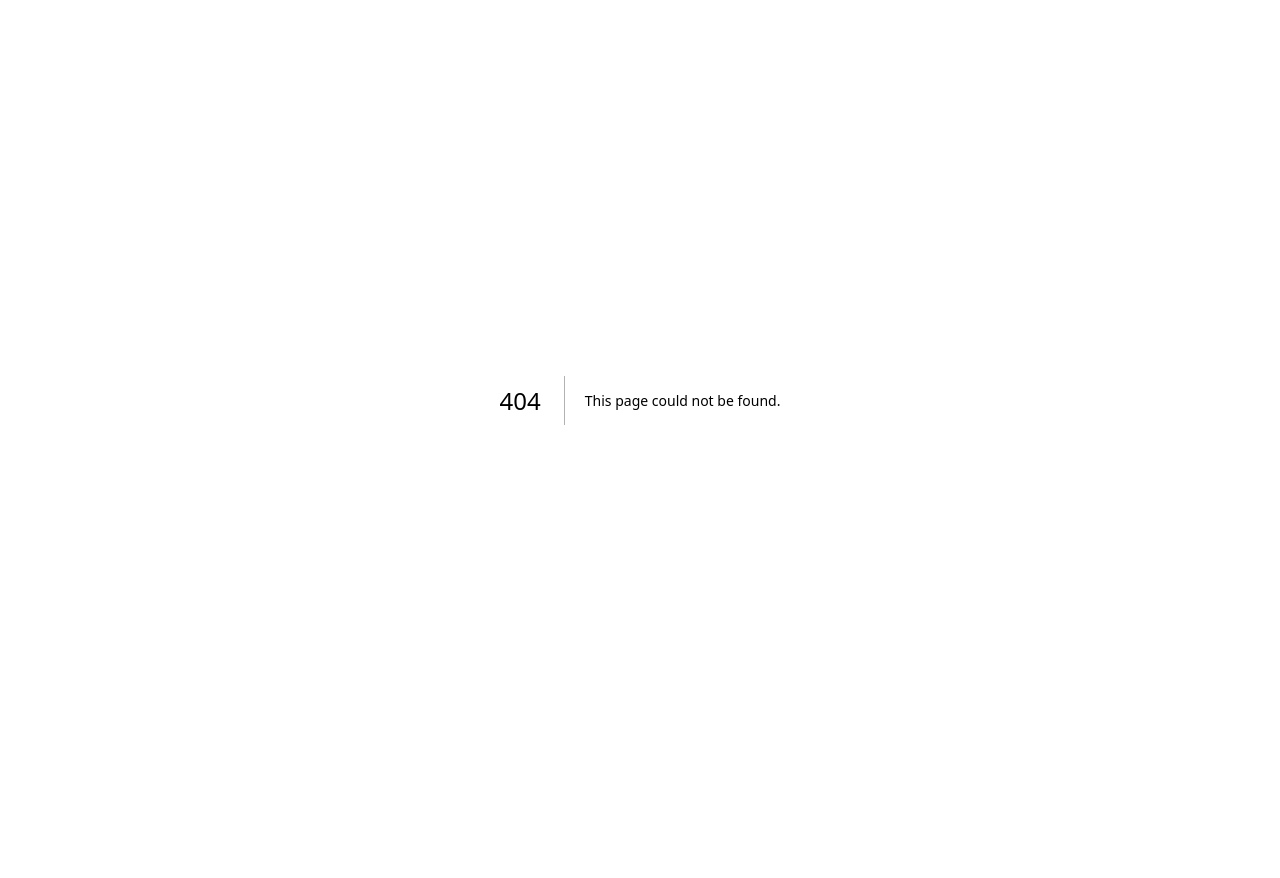
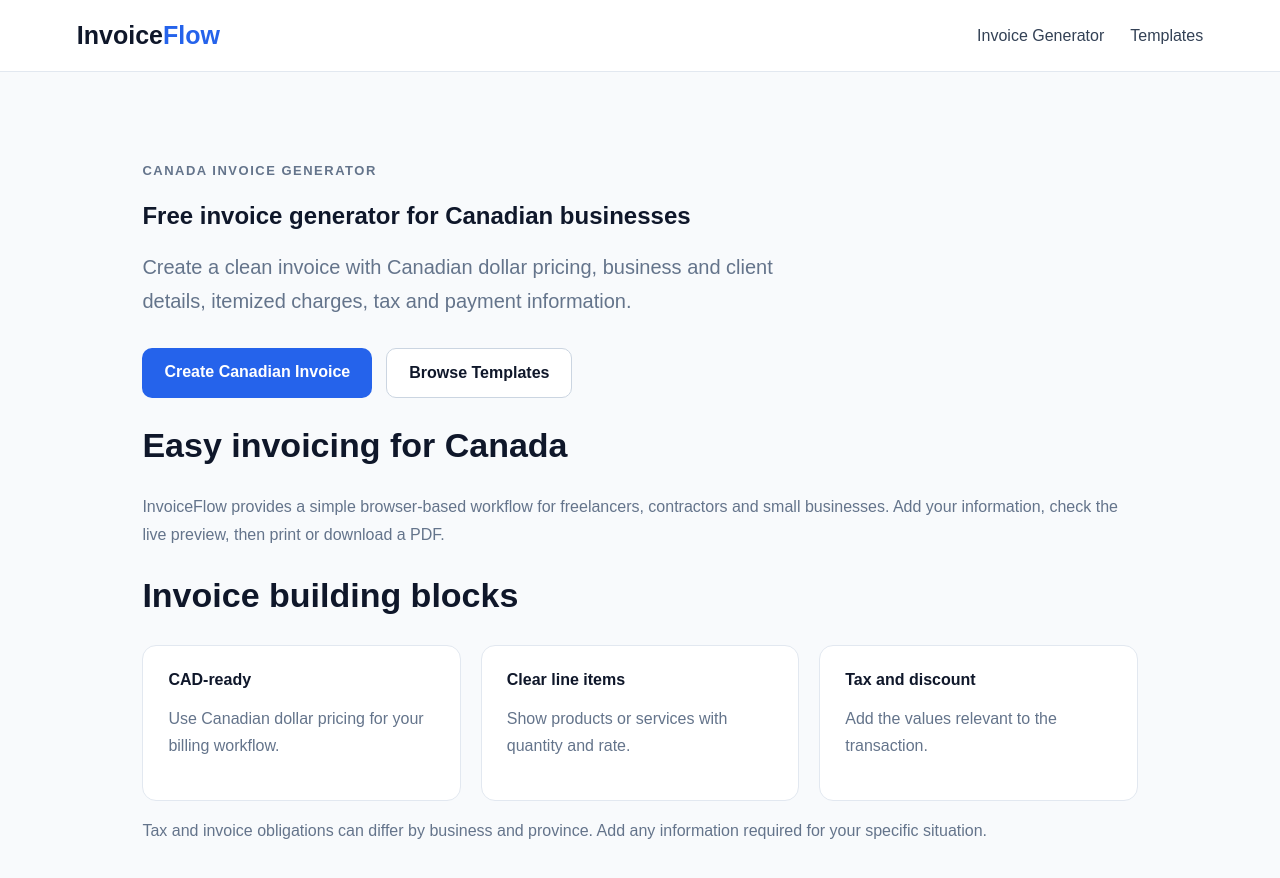
Before and after one commit to wakilmustaqeem/invoiceflow, a Next.js app: page /invoice-generator/canada in a window 1280 px wide. Before the commit this address had no page. Shown: the top 878 px of the page. Before the commit the page ends 800 px from the top, so only its background shows below. Built offline with nearby package versions, Linux system fonts and the light colour scheme.

Commit message:
seo: add Canada invoice generator landing page

```diff
--- /dev/null
+++ b/app/invoice-generator/canada/page.tsx
@@ -0,0 +1,3 @@
+import Link from 'next/link';
+export const metadata={title:'Free Invoice Generator for Canada | InvoiceFlow',description:'Create a professional Canadian invoice online for free. Add business and client details, itemized charges, tax, discounts and payment information.'};
+export default function CanadaInvoice(){return <main><header className="nav"><div className="brand">Invoice<span>Flow</span></div><nav><Link href="/invoice-generator">Invoice Generator</Link><Link href="/invoice-templates">Templates</Link></nav></header><section className="content"><p className="eyebrow">CANADA INVOICE GENERATOR</p><h1>Free invoice generator for Canadian businesses</h1><p className="lead">Create a clean invoice with Canadian dollar pricing, business and client details, itemized charges, tax and payment information.</p><div className="actions"><Link className="btn primary" href="/invoice-generator">Create Canadian Invoice</Link><Link className="btn secondary" href="/invoice-templates">Browse Templates</Link></div><h2>Easy invoicing for Canada</h2><p>InvoiceFlow provides a simple browser-based workflow for freelancers, contractors and small businesses. Add your information, check the live preview, then print or download a PDF.</p><h2>Invoice building blocks</h2><div className="grid"><div><b>CAD-ready</b><p>Use Canadian dollar pricing for your billing workflow.</p></div><div><b>Clear line items</b><p>Show products or services with quantity and rate.</p></div><div><b>Tax and discount</b><p>Add the values relevant to the transaction.</p></div></div><p>Tax and invoice obligations can differ by business and province. Add any information required for your specific situation.</p></section></main>}
```
